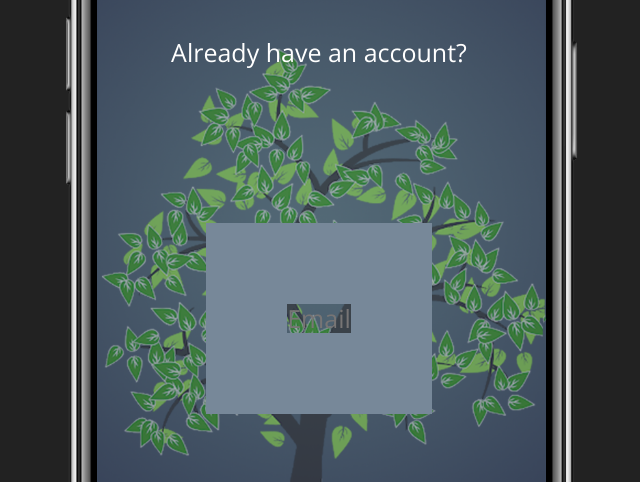
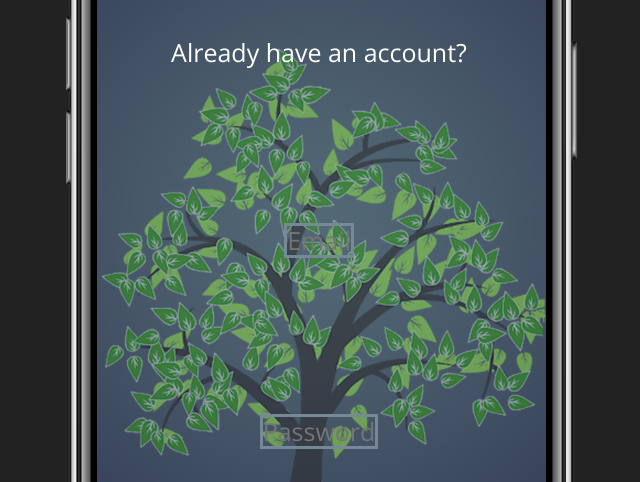
Before and after one commit to notcruz/E.Go, a website: page pages-styles/pages/main_menu.html in a window 1280 px wide. Shown: the part 318-800 px from the top of the page, without its empty margins (321-961 px from the left). Drawn offline with nearby package versions, Linux system fonts and the light colour scheme.

Commit message:
main menu done

```diff
--- a/pages-styles/pages/main_menu.html
+++ b/pages-styles/pages/main_menu.html
@@ -17,8 +17,8 @@
         <h2>E. Go</h2>
         <h2 style="margin-top: -9.25em; font-weight: lighter; font-size: 25px;"><a href='registration.html' style='color: rgb(0, 191, 255)'>Create a new account</a></h2>
         <h2 style="margin-top: 4.75em; font-weight: lighter; font-size: 25px;">Already have an account?</h2>
-        <h2 style="margin-top: 9.25em; font-weight: lighter; font-size: 25px; color: rgb(119, 117, 117); border: lightslategrey; border-width: 3.25em; border-style: solid;">Email</h2>
-        <h2 style="margin-top: 9.25em; font-weight: lighter; font-size: 25px; color: rgb(119, 117, 117); border: lightslategrey; border-width: 3.25em; border-style: solid;">Password</h2>
+        <h2 style="margin-top: 9.25em; font-weight: lighter; font-size: 25px; color: rgb(119, 117, 117); border: lightslategrey; border-style: solid;">Email</h2>
+        <h2 style="margin-top: 9.25em; font-weight: lighter; font-size: 25px; color: rgb(119, 117, 117); border: lightslategrey; border-style: solid;">Password</h2>
         <h2 style="margin-top: 9.25em; font-weight: lighter; font-size: 25px;"><a href='second_main_menu.html' style='color: rgb(0, 191, 255)'>Login</a></h2>
       </div>
   </body>
```
